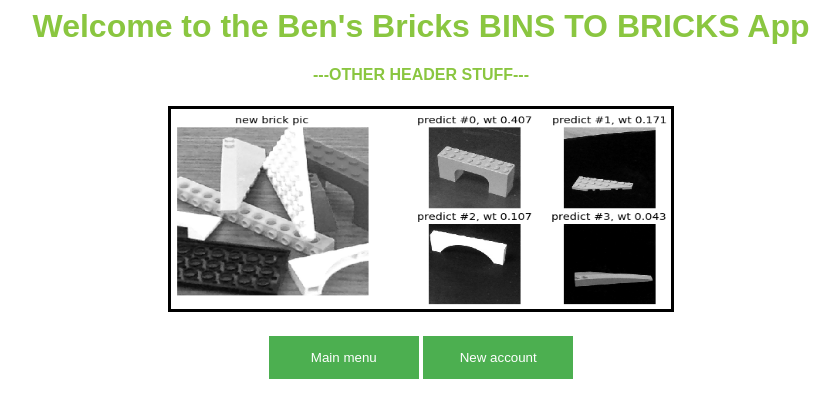
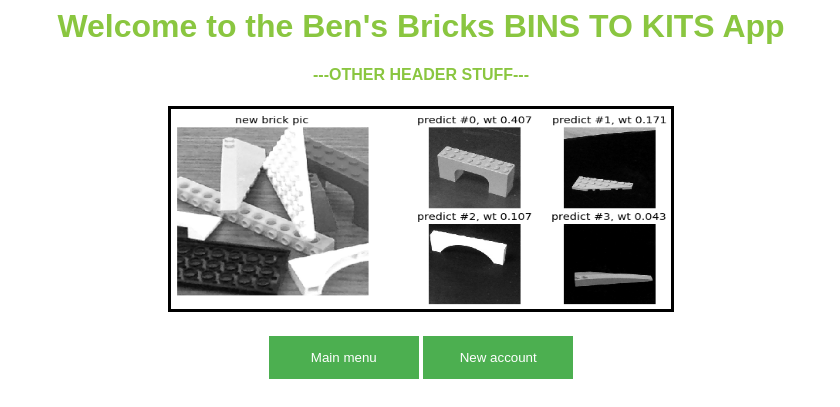
Before and after one commit to brsilver2001/bricks_from_bins_to_kits, a Flask app: page /3_login in a window 1280 px wide. Shown: the top 407 px of the page, without its empty margins (219-1059 px from the left). Run offline with Flask 2, Linux system fonts and the light colour scheme; parts of the project's set-up code (start-up, migrations or seed data) failed here and were passed over.

Commit message:
fixed a typo in layout.html

```diff
--- a/templates/layout.html
+++ b/templates/layout.html
@@ -21,7 +21,7 @@
 
 </head>
 <body>
-    <h1>Welcome to the Ben's Bricks BINS TO BRICKS App</h1>
+    <h1>Welcome to the Ben's Bricks BINS TO KITS App</h1>
     <h4>---OTHER HEADER STUFF---</h2>
     <p>
         <img src="/static/images/mixed_set_recognized.png" id="banner" alt="This is the banner">
```
Also changed, not shown: documents/README.md, static/images/Ben and Josh legos.jpg.
